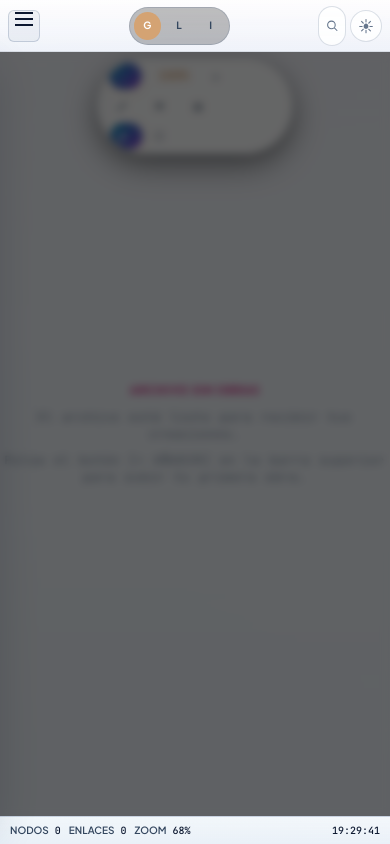
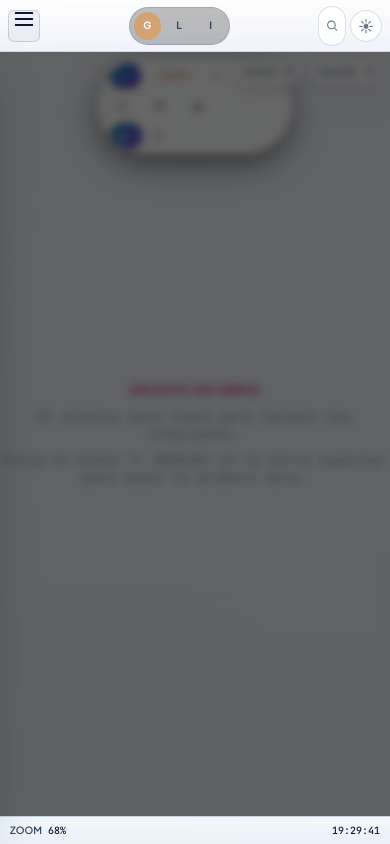
Before and after one commit to karlozwolf2018/karl-art-sketch, a website: page index.html in a window 390 px wide. Drawn offline with Linux system fonts and the light colour scheme; no server answers.

Commit message:
Move mobile counters to top right
Co-authored-by: Copilot <223556219+Copilot@users.noreply.github.com>

```diff
--- a/css/responsive.css
+++ b/css/responsive.css
@@ -767,6 +767,46 @@
     margin-left: auto;
   }
 }
+
+/* ==================== CONTADORES SUPERIORES EN MÓVIL ==================== */
+@media (max-width: 480px) {
+  .statusbar__seg:nth-child(1),
+  .statusbar__seg:nth-child(2) {
+    position: fixed;
+    z-index: 45;
+    top: calc(var(--topbar-h) + 6px);
+    height: 28px;
+    display: inline-flex !important;
+    align-items: center;
+    gap: 5px;
+    margin: 0;
+    padding: 5px 8px;
+    border: 1px solid var(--line);
+    border-radius: 999px;
+    background: var(--surface);
+    box-shadow: 0 4px 14px rgba(0, 0, 0, 0.12);
+    font-size: 9px;
+  }
+
+  .statusbar__seg:nth-child(1) {
+    right: 88px;
+  }
+
+  .statusbar__seg:nth-child(2) {
+    right: 8px;
+  }
+
+  .statusbar__seg:nth-child(1) b,
+  .statusbar__seg:nth-child(2) b {
+    font-size: 8px;
+  }
+
+  .statusbar__seg:nth-child(1) span,
+  .statusbar__seg:nth-child(2) span {
+    min-width: 12px;
+    text-align: right;
+  }
+}
 @media print {
   .bg, .topbar, .panel, .toolbar, .statusbar, .modal__foot, .toast-root, .loader { display: none !important; }
   body { background: #fff; color: #000; overflow: visible; }
```
